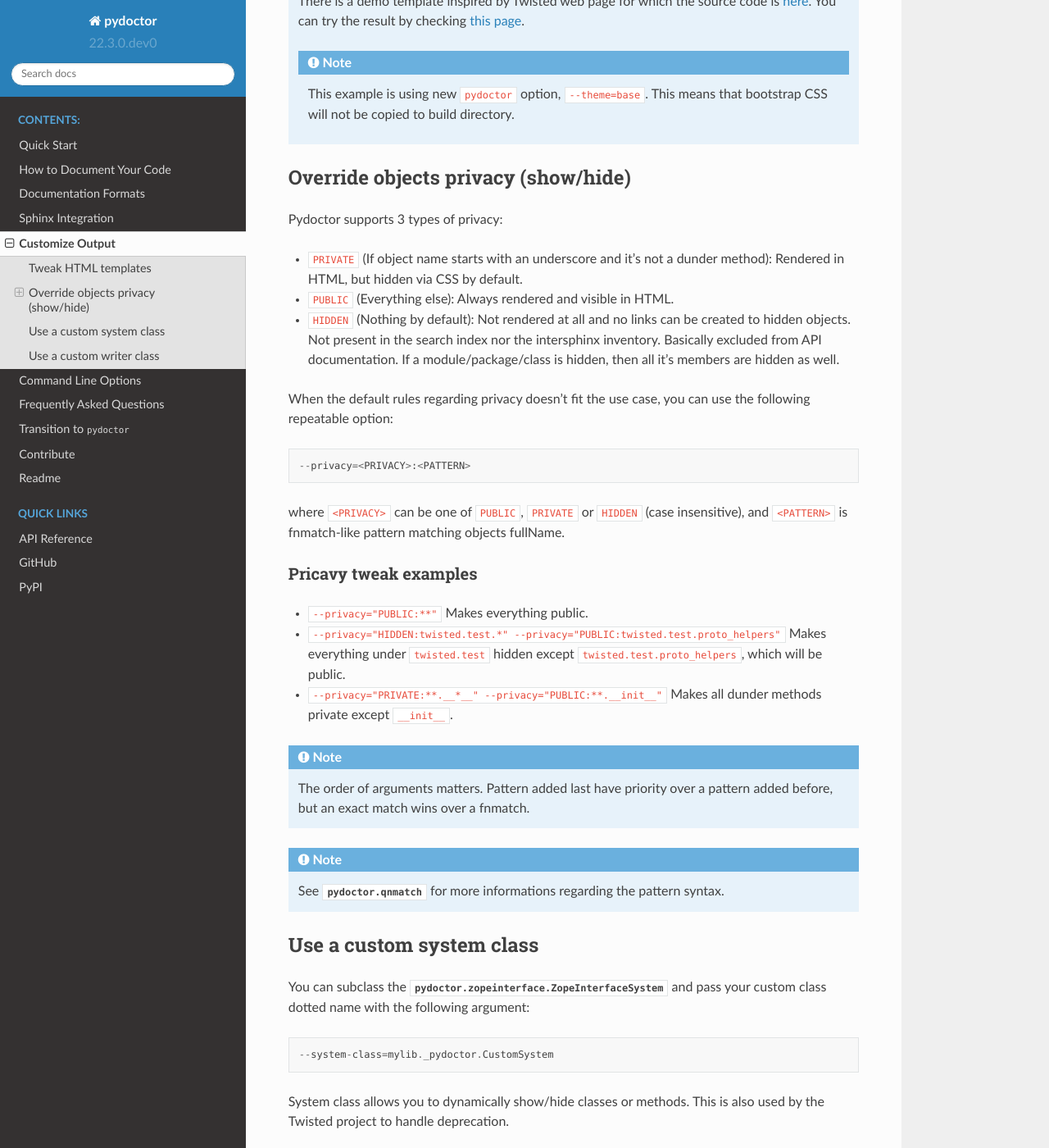
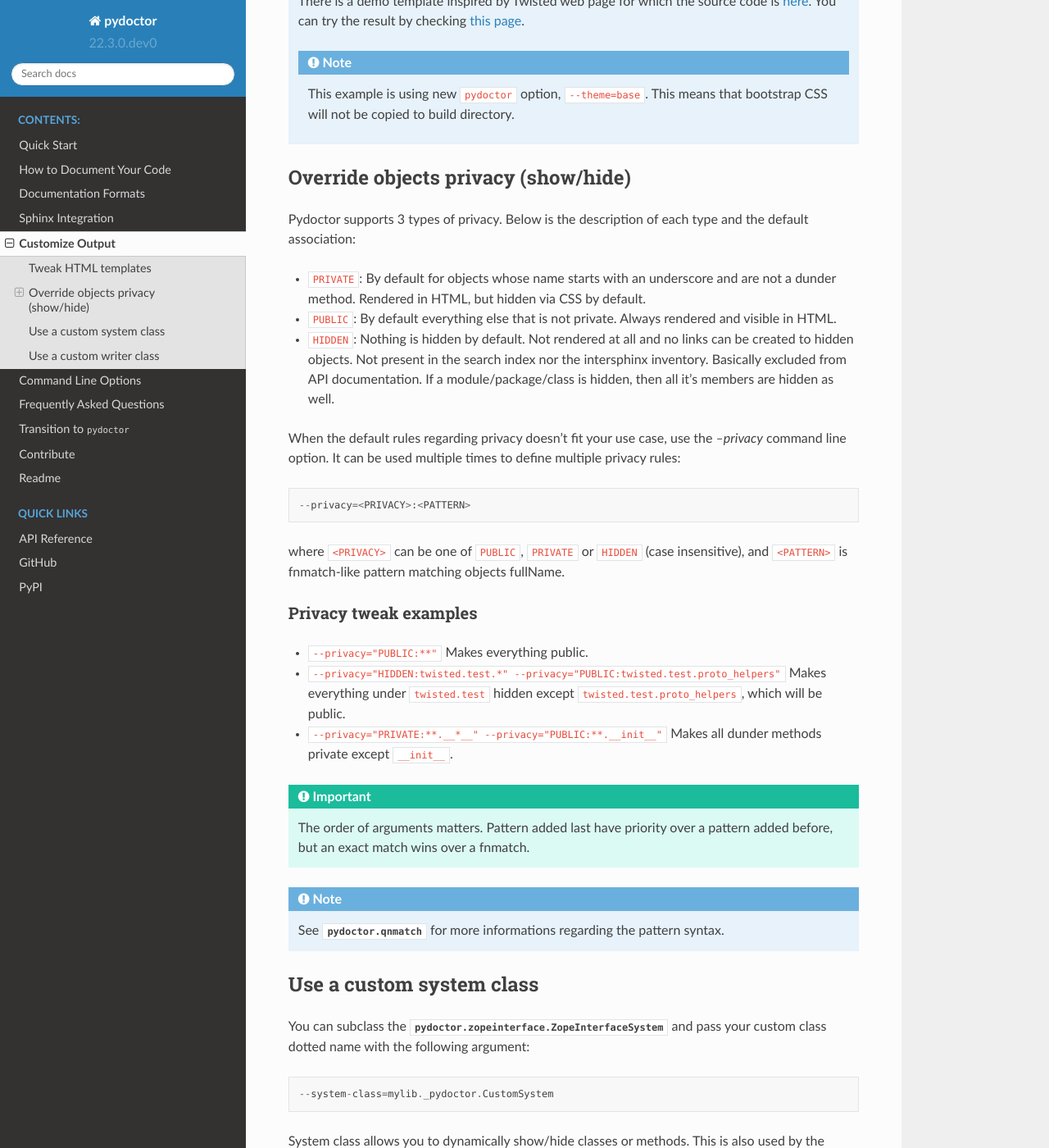
Before and after one commit to twisted/pydoctor, a Sphinx documentation site: the page built from docs/source/customize.rst, in a window 1280 px wide and 1400 px high, scrolled down 721 px. Shown: the whole window at 82% size. Built offline with Sphinx 7.4.7 and the Read the Docs theme 2.0.0, drawn with Linux system fonts in a browser that asks for light colours.

Commit message:
Apply suggestions from code review
Co-authored-by: Adi Roiban <adiroiban@gmail.com>

```diff
--- a/docs/source/customize.rst
+++ b/docs/source/customize.rst
@@ -37,27 +37,30 @@
 Override objects privacy (show/hide)
 ------------------------------------
 
-Pydoctor supports 3 types of privacy:
+Pydoctor supports 3 types of privacy.
+Below is the description of each type and the default association:
 
-- ``PRIVATE`` (If object name starts with an underscore and it's not a dunder method):
+- ``PRIVATE``: By default for objects whose name starts with an underscore and are not a dunder method.
   Rendered in HTML, but hidden via CSS by default.
 
-- ``PUBLIC`` (Everything else):
+- ``PUBLIC``: By default everything else that is not private.
   Always rendered and visible in HTML.
 
-- ``HIDDEN`` (Nothing by default):
+- ``HIDDEN``: Nothing is hidden by default.
   Not rendered at all and no links can be created to hidden objects.
   Not present in the search index nor the intersphinx inventory.
   Basically excluded from API documentation. If a module/package/class is hidden, then all it's members are hidden as well.
 
-When the default rules regarding privacy doesn't fit the use case, you can use the following repeatable option::
+When the default rules regarding privacy doesn't fit your use case,
+use the `--privacy` command line option.
+It can be used multiple times to define multiple privacy rules::
 
   --privacy=<PRIVACY>:<PATTERN>
 
 where ``<PRIVACY>`` can be one of ``PUBLIC``, ``PRIVATE`` or ``HIDDEN`` (case insensitive), and ``<PATTERN>`` is fnmatch-like
 pattern matching objects fullName.
 
-Pricavy tweak examples
+Privacy tweak examples
 ^^^^^^^^^^^^^^^^^^^^^^
 - ``--privacy="PUBLIC:**"``
   Makes everything public.
@@ -68,7 +71,7 @@
 - ``--privacy="PRIVATE:**.__*__" --privacy="PUBLIC:**.__init__"``
   Makes all dunder methods private except ``__init__``.
 
-.. note:: The order of arguments matters. Pattern added last have priority over a pattern added before,
+.. important:: The order of arguments matters. Pattern added last have priority over a pattern added before,
   but an exact match wins over a fnmatch.
 
 .. note:: See :py:mod:`pydoctor.qnmatch` for more informations regarding the pattern syntax.
```
